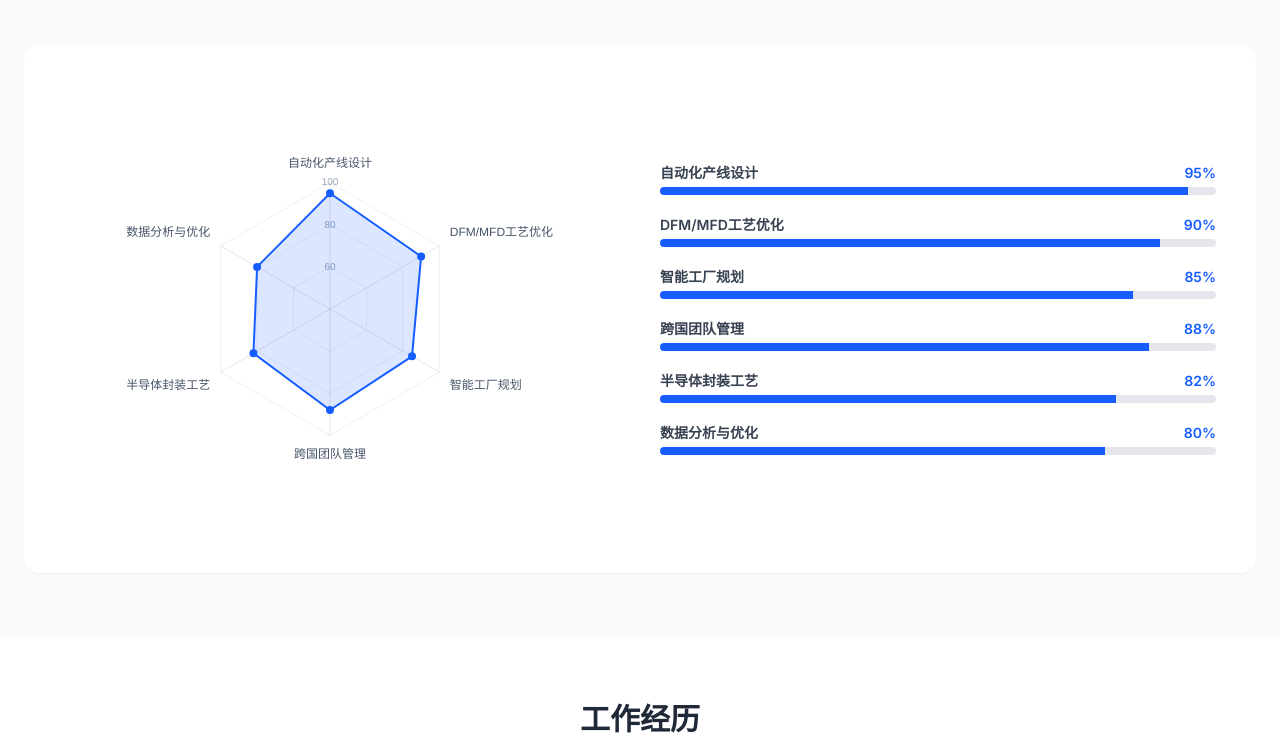
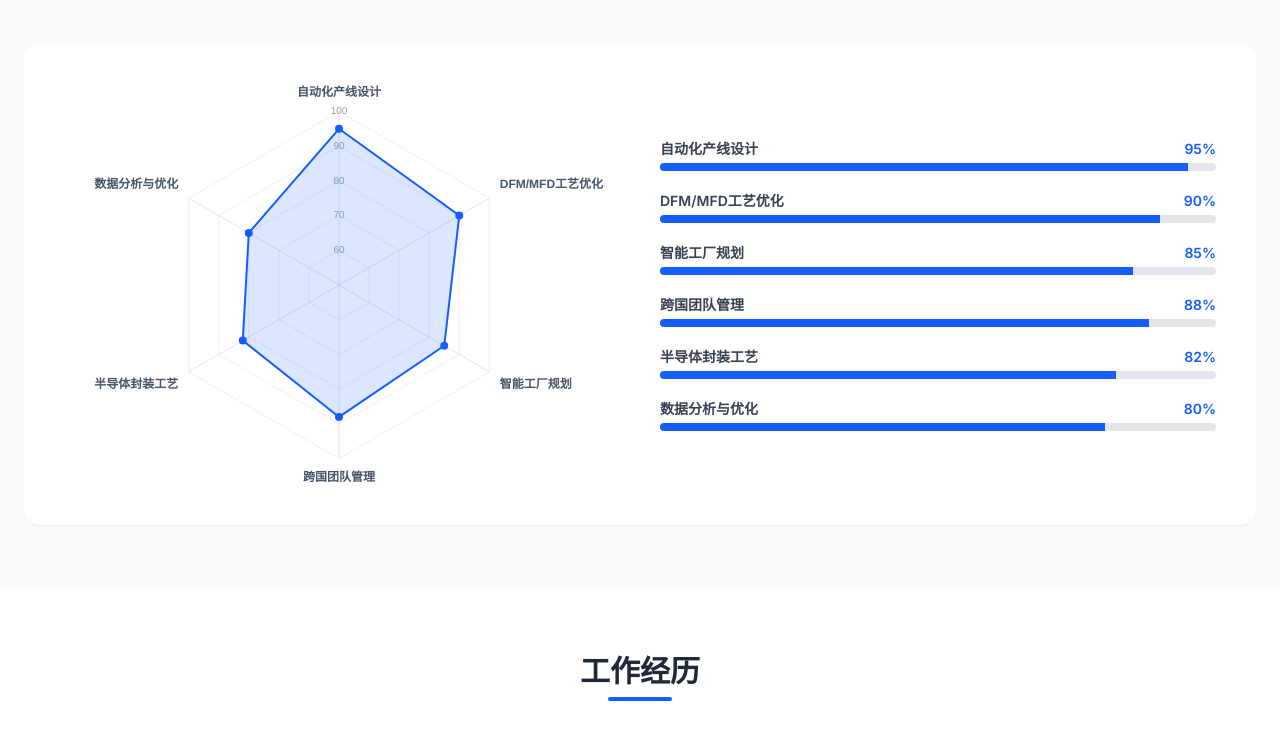
Before and after one commit to allxbot/resume, a plain HTML site: page index.html in a window 1280 px wide. Shown: the part 1605-2347 px from the top of the page. Drawn offline with nearby package versions, Linux system fonts and the light colour scheme.

Commit message:
Update index.html

```diff
--- a/index.html
+++ b/index.html
@@ -21,7 +21,6 @@
             .card-hover { box-shadow: none !important; border: 1px solid #eee; }
             .break-inside-avoid { break-inside: avoid; }
         }
-        /* 移动端菜单过渡动画 */
         #mobile-menu { transition: max-height 0.3s ease-in-out, opacity 0.3s ease-in-out; max-height: 0; opacity: 0; overflow: hidden; }
         #mobile-menu.open { max-height: 400px; opacity: 1; }
     </style>
@@ -32,14 +31,12 @@
         <div class="container mx-auto px-4 md:px-6 py-3">
             <div class="flex justify-between items-center">
                 <a href="#" class="text-xl font-bold text-primary truncate" id="nav-name"> </a>
-
                 <div class="hidden md:flex items-center gap-6">
                     <nav class="flex space-x-6 text-sm font-medium" id="nav-menu-desktop"></nav>
                     <button id="langSwitch" class="flex items-center gap-2 border px-3 py-1 rounded-full text-sm font-medium hover:border-primary transition text-gray-600 hover:text-primary">
                         <i class="fa fa-globe"></i> <span id="langLabel">EN</span>
                     </button>
                 </div>
-
                 <div class="flex items-center gap-4 md:hidden">
                     <button id="langSwitchMobile" class="border px-2 py-1 rounded text-xs font-medium hover:border-primary text-gray-600">
                         <span id="langLabelMobile">EN</span>
@@ -49,10 +46,8 @@
                     </button>
                 </div>
             </div>
-
             <div id="mobile-menu" class="md:hidden border-t mt-3 border-gray-100">
-                <nav class="flex flex-col space-y-2 py-4" id="nav-menu-mobile">
-                    </nav>
+                <nav class="flex flex-col space-y-2 py-4" id="nav-menu-mobile"></nav>
             </div>
         </div>
     </header>
@@ -65,7 +60,6 @@
                 <div class="flex flex-wrap justify-center md:justify-start gap-2 mb-8" id="hero-tags"></div>
                 <div class="flex flex-wrap justify-center md:justify-start gap-4 print:hidden" id="hero-btns"></div>
             </div>
-
             <div class="md:w-1/2 flex justify-center">
                 <div class="relative">
                     <div class="w-64 h-64 md:w-80 md:h-80 rounded-full bg-gradient-to-br from-primary to-secondary p-1 shadow-xl">
@@ -81,7 +75,7 @@
                     </div>
                 </div>
             </div>
-            </div>
+        </div>
     </section>
 
     <section id="profile" class="py-16 bg-white print:py-5 scroll-mt-20">
@@ -100,7 +94,7 @@
             <div class="grid md:grid-cols-3 gap-6" id="skill-groups"></div>
             <div class="mt-12 bg-white p-6 md:p-10 rounded-2xl shadow-sm grid md:grid-cols-2 gap-10 items-center print:border print:break-inside-avoid">
                 <div class="flex justify-center w-full">
-                    <div class="w-full max-w-sm md:max-w-md">
+                    <div class="w-full aspect-square md:aspect-auto md:h-[400px] flex items-center justify-center">
                         <canvas id="skillsChart"></canvas>
                     </div>
                 </div>
@@ -112,9 +106,7 @@
     <section id="experience" class="py-16 bg-white print:py-5 scroll-mt-20">
         <div class="container mx-auto px-4 md:px-6">
             <div class="text-center mb-12"><h2 class="text-3xl font-bold text-gray-800 mb-2" id="t-exp"></h2><div class="w-16 h-1 bg-primary mx-auto rounded"></div></div>
-
-            <div class="max-w-6xl mx-auto" id="exp-list">
-                </div>
+            <div class="max-w-6xl mx-auto" id="exp-list"></div>
         </div>
     </section>
 
@@ -159,13 +151,11 @@
 
         document.addEventListener('DOMContentLoaded', () => {
             loadResume();
-
             document.getElementById('langSwitch').addEventListener('click', toggleLanguage);
             document.getElementById('langSwitchMobile').addEventListener('click', toggleLanguage);
 
             const navbar = document.getElementById('navbar');
             const backToTop = document.getElementById('backToTop');
-
             window.addEventListener('scroll', () => {
                 if (window.scrollY > 100) {
                     navbar.classList.add('py-2', 'shadow');
@@ -179,15 +169,9 @@
                     backToTop.classList.remove('opacity-100', 'visible');
                 }
             });
-
-            backToTop.addEventListener('click', () => {
-                window.scrollTo({ top: 0, behavior: 'smooth' });
-            });
-
-            const btn = document.getElementById('mobile-menu-btn');
-            const menu = document.getElementById('mobile-menu');
-            btn.addEventListener('click', () => {
-                menu.classList.toggle('open');
+            backToTop.addEventListener('click', () => { window.scrollTo({ top: 0, behavior: 'smooth' }); });
+            document.getElementById('mobile-menu-btn').addEventListener('click', () => {
+                document.getElementById('mobile-menu').classList.toggle('open');
             });
         });
 
@@ -201,38 +185,31 @@
             try {
                 const res = await fetch('./data.json');
                 const fullData = await res.json();
-
                 if(fullData['en'] && fullData['en'].basic_info) {
                     document.getElementById('copyright-name').textContent = fullData['en'].basic_info.name;
                 }
-
                 render(fullData[currentLang]);
             } catch(e) { console.error(e); }
         }
 
         function render(data) {
             const basic = data.basic_info;
-            const titleSuffix = currentLang === 'zh' ? '个人简历' : 'Resume';
-            document.title = `${basic.name} - ${titleSuffix}`;
+            document.title = `${basic.name} - ${currentLang === 'zh' ? '个人简历' : 'Resume'}`;
 
             const ui = data.ui;
             const labelLang = currentLang === 'zh' ? 'EN' : '中文';
             const st = ui.section_titles;
 
-            // 1. Header & Nav
+            // Nav & Header
             document.getElementById('langLabel').textContent = labelLang;
             document.getElementById('langLabelMobile').textContent = labelLang;
             document.getElementById('nav-name').textContent = basic.name;
-
             const links = ['profile','skills','experience','education','contact'];
-            const navHTML = ui.nav.map((n, i) =>
-                `<a href="#${links[i]}" class="hover:text-primary transition-colors block py-2 md:py-0" onclick="document.getElementById('mobile-menu').classList.remove('open')">${n}</a>`
-            ).join('');
-
+            const navHTML = ui.nav.map((n, i) => `<a href="#${links[i]}" class="hover:text-primary transition-colors block py-2 md:py-0" onclick="document.getElementById('mobile-menu').classList.remove('open')">${n}</a>`).join('');
             document.getElementById('nav-menu-desktop').innerHTML = navHTML;
             document.getElementById('nav-menu-mobile').innerHTML = navHTML;
 
-            // 2. Hero
+            // Hero
             document.getElementById('hero-name').textContent = basic.name;
             document.getElementById('hero-title').textContent = basic.titles;
             document.getElementById('hero-tags').innerHTML = basic.tags.map(t => `<span class="bg-white/60 backdrop-blur border border-white text-gray-600 px-3 py-1 rounded-full text-sm font-medium shadow-sm">${t}</span>`).join('');
@@ -241,11 +218,10 @@
                 <a href="#experience" class="bg-white border border-gray-200 text-gray-700 hover:text-primary hover:border-primary px-6 py-3 rounded-lg flex items-center gap-2 transition hover:-translate-y-1 hover:shadow-md"><i class="fa fa-briefcase"></i> ${ui.buttons.exp}</a>
                 <button onclick="window.print()" class="bg-white border border-gray-200 text-gray-700 hover:text-primary hover:border-primary px-6 py-3 rounded-lg flex items-center gap-2 transition hover:-translate-y-1 hover:shadow-md"><i class="fa fa-print"></i> ${ui.buttons.print}</button>
             `;
-
             document.getElementById('hero-avatar').src = basic.avatar;
             document.getElementById('hero-location').textContent = basic.location;
 
-            // 3. Profile
+            // Content
             document.getElementById('t-profile').textContent = st.profile;
             document.getElementById('profile-summary').textContent = data.profile.summary;
             document.getElementById('profile-cards').innerHTML = data.profile.cards.map(c => `
@@ -253,10 +229,8 @@
                     <div class="w-12 h-12 rounded-lg bg-blue-50 text-primary flex items-center justify-center text-2xl mb-4 group-hover:bg-primary group-hover:text-white transition"><i class="fa ${c.icon}"></i></div>
                     <h3 class="font-bold text-lg mb-2 text-gray-800">${c.title}</h3>
                     <p class="text-gray-500 text-sm leading-relaxed">${c.desc}</p>
-                </div>
-            `).join('');
+                </div>`).join('');
 
-            // 4. Skills
             document.getElementById('t-skills').textContent = st.skills;
             document.getElementById('skill-groups').innerHTML = data.skills.card_groups.map(g => `
                 <div class="bg-white rounded-xl shadow-sm overflow-hidden border border-gray-100 hover:shadow-md transition h-full flex flex-col">
@@ -266,10 +240,9 @@
                     <ul class="p-6 space-y-3 flex-1">
                         ${g.items.map(item => `<li class="flex items-start gap-3 text-sm text-gray-600"><i class="fa fa-check text-secondary mt-1 shrink-0 text-xs"></i><span class="leading-snug">${item}</span></li>`).join('')}
                     </ul>
-                </div>
-            `).join('');
+                </div>`).join('');
 
-            // --- Chart 配置更新 ---
+            // --- Chart Update ---
             const chartData = data.skills.chart;
             if(myChart) myChart.destroy();
             myChart = new Chart(document.getElementById('skillsChart'), {
@@ -286,20 +259,22 @@
                     }]
                 },
                 options: {
+                    responsive: true,
+                    maintainAspectRatio: false, // 允许自由缩放以填满容器
                     scales: {
                         r: {
-                            min: 40,
-                            max: 100,
+                            min: 50,  // 起点 50
+                            max: 100, // 终点 100
                             ticks: {
-                                display: true, // 显示刻度
-                                stepSize: 20,
-                                backdropColor: 'transparent', // 刻度背景透明
+                                display: true,
+                                stepSize: 10, // 步长10 -> 60, 70, 80, 90, 100 (正好5格)
+                                backdropColor: 'transparent',
                                 color: '#94a3b8',
                                 font: { size: 10 }
                             },
                             grid: { color: '#f0f0f0' },
                             pointLabels: {
-                                font: { size: 12, weight: 500 }, // 字体稍大
+                                font: { size: 12, weight: 600 },
                                 color: '#475569'
                             }
                         }
@@ -307,13 +282,11 @@
                     plugins: { legend: { display: false } }
                 }
             });
-            document.getElementById('chart-bars').innerHTML = chartData.labels.map((l, i) => `
-                <div><div class="flex justify-between mb-1 text-sm font-semibold text-gray-700"><span>${l}</span><span class="text-primary">${chartData.data[i]}%</span></div><div class="progress-bar" style="--progress:${chartData.data[i]}%"></div></div>
-            `).join('');
+            document.getElementById('chart-bars').innerHTML = chartData.labels.map((l, i) => `<div><div class="flex justify-between mb-1 text-sm font-semibold text-gray-700"><span>${l}</span><span class="text-primary">${chartData.data[i]}%</span></div><div class="progress-bar" style="--progress:${chartData.data[i]}%"></div></div>`).join('');
 
-            // 5. Experience (保持原样)
+            // Experience
             document.getElementById('t-exp').textContent = st.experience;
-            document.getElementById('exp-list').innerHTML = data.experience.map((job, idx) => `
+            document.getElementById('exp-list').innerHTML = data.experience.map(job => `
                 <div class="mb-12 relative group last:mb-0">
                     <div class="hidden md:block absolute left-[30%] top-0 bottom-0 w-px bg-gray-200 -z-10 group-last:hidden translate-x-[-1px]"></div>
                     <div class="flex flex-col md:flex-row gap-6 md:gap-12">
@@ -336,36 +309,30 @@
                             `).join('')}
                         </div>
                     </div>
-                </div>
-            `).join('');
+                </div>`).join('');
 
-            // 6. Education
+            // Education
             document.getElementById('t-edu').textContent = st.education;
-            const eduHTML = data.education.map(e => `
+            document.getElementById('edu-col-left').innerHTML = `<h3 class="font-bold text-xl mb-6 text-gray-800 flex items-center gap-2"><i class="fa fa-graduation-cap text-primary"></i> ${st.academic}</h3>` + data.education.map(e => `
                 <div class="mb-8 pl-4 border-l-4 border-primary/20 hover:border-primary transition-colors">
                     <h4 class="font-bold text-lg text-gray-800">${e.school}</h4>
                     <p class="text-gray-600 font-medium">${e.degree}</p>
                     <p class="text-gray-400 text-sm mt-1"><i class="fa fa-calendar-o"></i> ${e.date} &nbsp;|&nbsp; <i class="fa fa-map-marker"></i> ${e.location}</p>
-                </div>
-            `).join('');
-            const hobbiesHTML = `
+                </div>`).join('') + `
                 <div class="mt-10 pt-8 border-t border-gray-100">
                     <h3 class="font-bold text-lg mb-4 flex items-center gap-2 text-gray-800"><i class="fa fa-heart text-red-400"></i> ${st.hobbies}</h3>
                     <div class="flex flex-wrap gap-2 mb-3">${data.hobbies.items.map(h => `<span class="bg-gray-100 px-3 py-1 rounded-full text-xs font-medium text-gray-600 border border-gray-200">${h}</span>`).join('')}</div>
                     <p class="text-sm text-gray-500 italic bg-gray-50 p-3 rounded-lg border border-gray-100">"${data.hobbies.desc}"</p>
-                </div>
-            `;
-            document.getElementById('edu-col-left').innerHTML = `<h3 class="font-bold text-xl mb-6 text-gray-800 flex items-center gap-2"><i class="fa fa-graduation-cap text-primary"></i> ${st.academic}</h3>${eduHTML}${hobbiesHTML}`;
+                </div>`;
             document.getElementById('edu-col-right').innerHTML = data.tools.map(t => `
                 <div class="mb-8 last:mb-0">
                     <h3 class="font-bold text-lg mb-4 flex items-center gap-2 text-gray-800"><i class="fa ${t.icon} text-primary"></i> ${t.group}</h3>
                     <div class="grid grid-cols-2 gap-3">
                         ${t.list.map(i => `<div class="bg-gray-50 px-3 py-2.5 rounded-lg text-sm flex items-center gap-2 text-gray-700 border border-gray-100 hover:border-primary/30 hover:bg-white hover:shadow-sm transition"><i class="fa fa-check text-primary/40 text-xs"></i>${i}</div>`).join('')}
                     </div>
-                </div>
-            `).join('');
+                </div>`).join('');
 
-            // 7. Contact
+            // Contact
             document.getElementById('t-contact').textContent = st.contact;
             const cf = ui.contact_form || { title: "Message", label_name: "Name", label_email: "Email", label_msg: "Message", btn_send: "Send", msg_required: "Required" };
             const cl = ui.contact_labels || { email: "Email", location: "Location" };
@@ -376,18 +343,9 @@
                     <div>
                         <h3 class="font-semibold text-xl text-gray-700 mb-6">${st.contact_info}</h3>
                         <div class="space-y-4">
-                            <div class="flex items-start gap-4">
-                                <div class="bg-primary/10 p-3 rounded-full text-primary print:border print:bg-white"><i class="fa fa-envelope"></i></div>
-                                <div><h4 class="font-medium text-gray-700">${cl.email}</h4><p class="text-gray-500">${basic.email}</p></div>
-                            </div>
-                            <div class="flex items-start gap-4">
-                                <div class="bg-primary/10 p-3 rounded-full text-primary print:border print:bg-white"><i class="fa fa-map-marker"></i></div>
-                                <div><h4 class="font-medium text-gray-700">${cl.location}</h4><p class="text-gray-500">${basic.location}</p></div>
-                            </div>
-                            <div class="flex items-start gap-4">
-                                <div class="bg-primary/10 p-3 rounded-full text-primary print:border print:bg-white"><i class="fa fa-briefcase"></i></div>
-                                <div><h4 class="font-medium text-gray-700">${basic.objective.label}</h4>${basic.objective.items.map(o => `<p class="text-gray-500">${o}</p>`).join('')}</div>
-                            </div>
+                            <div class="flex items-start gap-4"><div class="bg-primary/10 p-3 rounded-full text-primary print:border print:bg-white"><i class="fa fa-envelope"></i></div><div><h4 class="font-medium text-gray-700">${cl.email}</h4><p class="text-gray-500">${basic.email}</p></div></div>
+                            <div class="flex items-start gap-4"><div class="bg-primary/10 p-3 rounded-full text-primary print:border print:bg-white"><i class="fa fa-map-marker"></i></div><div><h4 class="font-medium text-gray-700">${cl.location}</h4><p class="text-gray-500">${basic.location}</p></div></div>
+                            <div class="flex items-start gap-4"><div class="bg-primary/10 p-3 rounded-full text-primary print:border print:bg-white"><i class="fa fa-briefcase"></i></div><div><h4 class="font-medium text-gray-700">${basic.objective.label}</h4>${basic.objective.items.map(o => `<p class="text-gray-500">${o}</p>`).join('')}</div></div>
                         </div>
                     </div>
                     <div class="print:hidden">
@@ -399,8 +357,7 @@
                             <button type="submit" class="w-full bg-primary hover:bg-primary/90 text-white py-3 rounded-lg transition-colors flex items-center justify-center gap-2"><i class="fa fa-paper-plane"></i> <span>${cf.btn_send}</span></button>
                         </form>
                     </div>
-                </div>
-            `;
+                </div>`;
             document.getElementById('f-name').textContent = basic.name;
             document.getElementById('f-desc').textContent = basic.footer_text;
             document.getElementById('social-icons').innerHTML = basic.social_links.map(s => {
@@ -409,9 +366,14 @@
                 return `<a href="${s.url}" target="_blank" class="${btnClass}"><i class="fa ${s.icon}"></i></a>`;
             }).join('');
         }
+        window.showModal = (img, text) => {
+            document.getElementById('modal-qr').src = img;
+            document.getElementById('modal-text').textContent = text;
+            document.getElementById('wechatModal').classList.remove('hidden');
+        }
     </script>
-        <button id="backToTop" class="fixed bottom-6 right-6 bg-primary text-white w-12 h-12 rounded-full flex items-center justify-center shadow-lg opacity-0 invisible transition-all duration-300 z-50">
-    <i class="fa fa-arrow-up"></i>
+    <button id="backToTop" class="fixed bottom-6 right-6 bg-primary text-white w-12 h-12 rounded-full flex items-center justify-center shadow-lg opacity-0 invisible transition-all duration-300 z-50">
+        <i class="fa fa-arrow-up"></i>
     </button>
 </body>
 </html>
```
